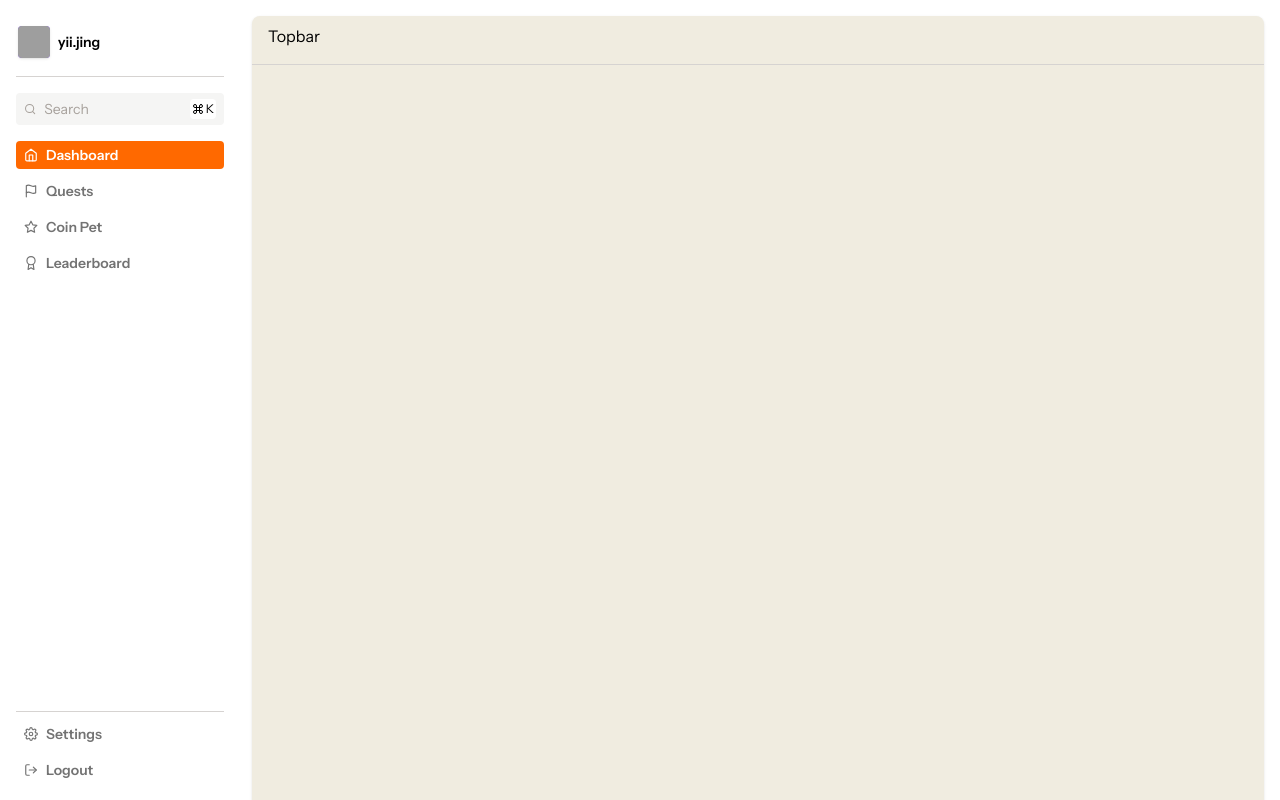
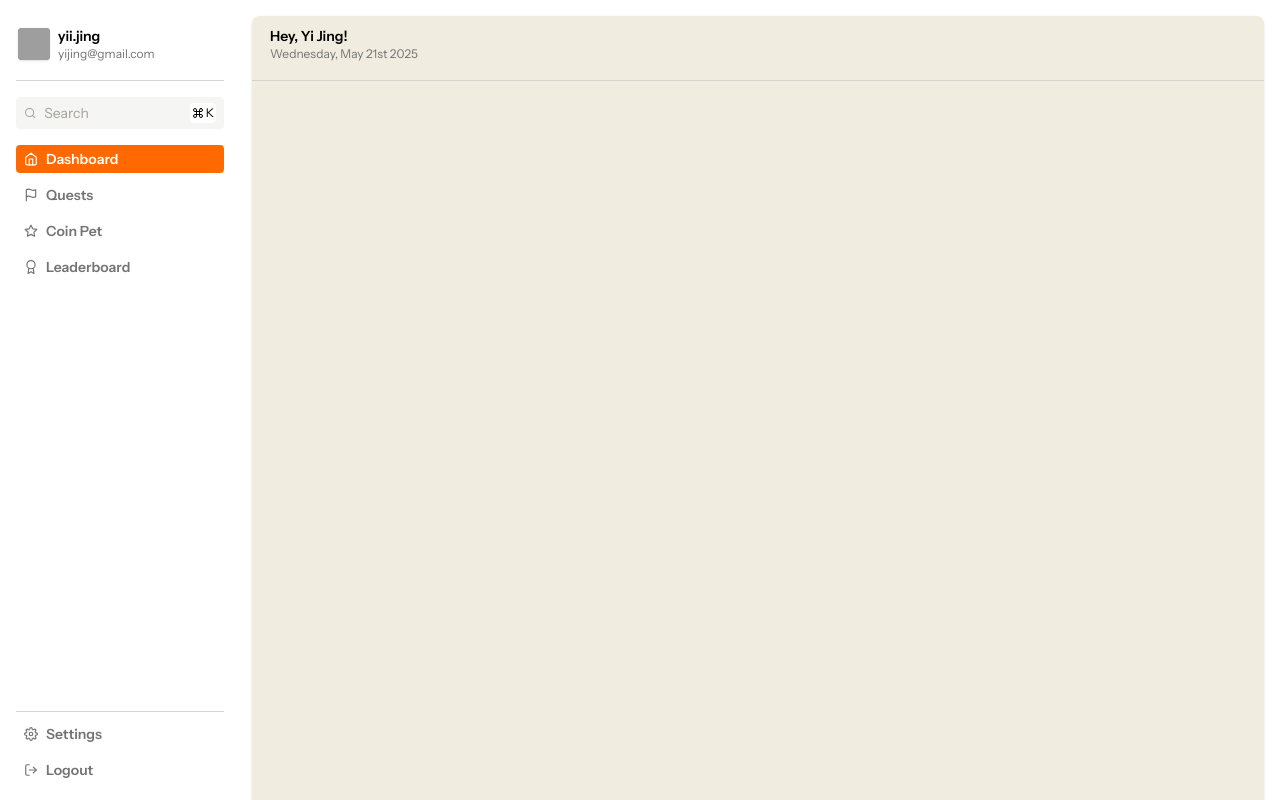
Before and after one commit to samuelngry/Coinly, a React (Vite) app in the folder client/: page /dashboard in a window 1280 px wide. Shown: the top 800 px of the page. Built offline with nearby package versions, Linux system fonts and the light colour scheme; grey boxes are pictures that could not be loaded; a web font is replaced by a local one.

Commit message:
feat: add welcome message and current date in dashboard and align with sideboard account

```diff
--- a/client/src/components/dashboard/TopBar.jsx
+++ b/client/src/components/dashboard/TopBar.jsx
@@ -2,8 +2,11 @@ import React from 'react'
 
 const TopBar = () => {
   return (
-    <div className='border-b px-4 mb-4 mt-2 pb-4 border-stone-300'>
-      Topbar
+    <div className='border-b mb-4 pb-4 mt-2 border-stone-300 px-4'>
+        <div className='p-0.5'>
+            <span className='text-sm font-semibold block'>Hey, Yi Jing!</span>
+            <span className='text-neutral-500 block text-xs'>Wednesday, May 21st 2025</span>
+        </div>
     </div>
   )
 }
--- a/client/src/components/sidebar/Account.jsx
+++ b/client/src/components/sidebar/Account.jsx
@@ -9,6 +9,7 @@ const Account = () => {
         />
         <div className="text-start">
             <span className="text-sm font-semibold block">yii.jing</span>
+            <span className="text-xs text-neutral-500 block">yijing@gmail.com</span>
         </div>
       </button>
     </div>
--- a/client/src/components/sidebar/Sidebar.jsx
+++ b/client/src/components/sidebar/Sidebar.jsx
@@ -14,6 +14,7 @@ const Sidebar = () => {
             <SidebarFooter />
         </div>
 
+
     </div>
   )
 }
```
